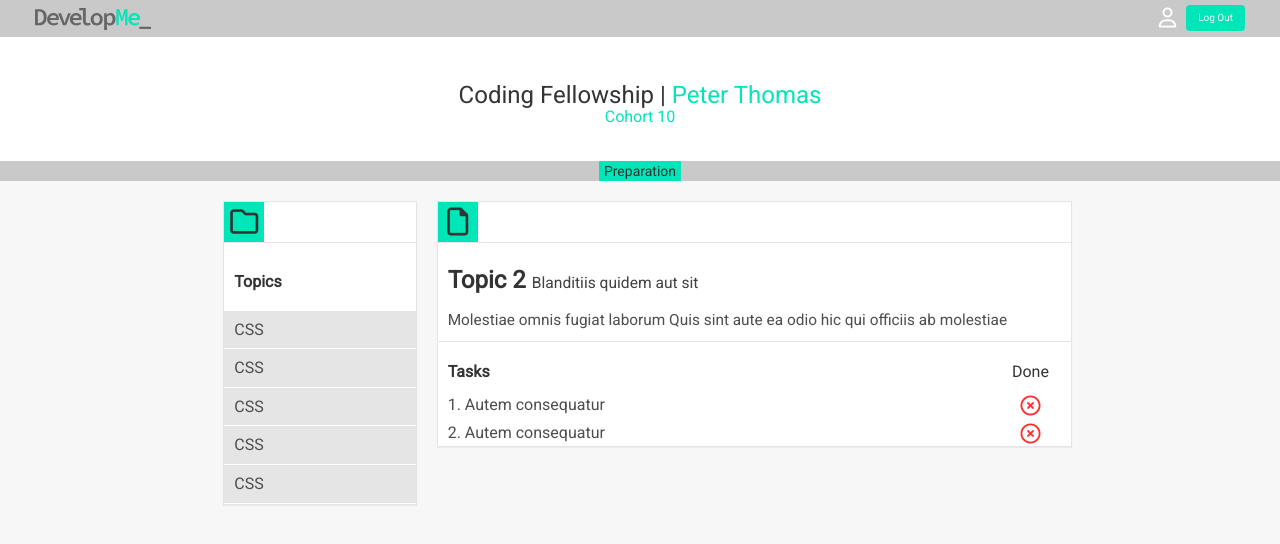
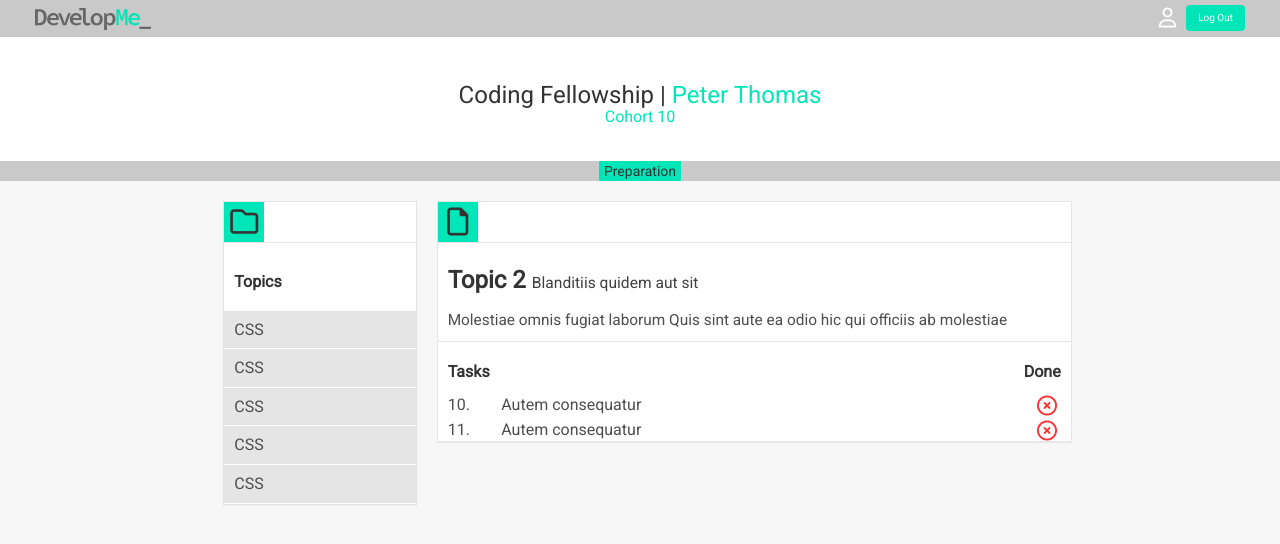
Before and after one commit to tombassrosenfeld/developme-prep-app, a React (Create React App) app: page /topics/1 in a window 1280 px wide. Shown: the top 544 px of the page. Built offline with nearby package versions, Linux system fonts and the light colour scheme.

Commit message:
styling of tasklist

```diff
--- a/src/components/TaskList.js
+++ b/src/components/TaskList.js
@@ -14,15 +14,16 @@ export default ({id, topics, userProgress, onClickUserProgress}) => (
 				</div>
 			</div>
 	  		{ topics.getIn([id, 'tasks']).map( ({task}, i) => (
-				<div className="row" key={i}>
-					<div className="col-xs-10">
-			  			<div className="task">
-				  			<Link to={ '/tasks/' + id + '/' + i }>
-				  				<h2 className="task-title">{ i + 1 }. { task }</h2>
-				  			</Link>
-				  		</div>
-					</div>
-					<div className="col-xs-2">
+				<div className="row task" key={i}>
+			  		<Link to={ '/tasks/' + id + '/' + i }>
+						<div className="col-xs-1">
+				  			<h2 className="task-number">{ i + 10 }.</h2>
+						</div>
+						<div className="col-xs-10">
+				  			<h2 className="task-title">{ task }</h2>
+						</div>
+		  			</Link>
+					<div className="col-xs-1">
 			  			<Completed
 			  				completed={ userProgress.includes( topics.getIn([id, 'short_title']) + '.' + i) }
 			  				onClick={ () => onClickUserProgress(topics.getIn([id, 'short_title']) + '.' + i) }
--- a/src/css/modules/taskList.scss
+++ b/src/css/modules/taskList.scss
@@ -1,25 +1,38 @@
 .taskList {
 	margin-top: 0px;
 	border-top: 1px solid $white;
-	h2 {
-		padding: 0 10px;
-	}
+	padding: 0 10px;
 }
 .taskList-title {
 	font-weight: bold;
 }
 .taskList-title-done {
-	text-align: center;
+	font-weight: bold;
+	text-align: right;
 }
-.task-title {
-	color: $darkGrey;
-	margin: 5px 0;
+.task {
+	h2 {
+		margin: 5px 0 0 0;
+		color: $darkGrey;
+	}
+	.task-title {
+		padding-left: 0;
+	}
+}
+.task:hover {
+	.task-number {
+		color: $homeGreen;
+	}
+	.task-title {
+		background-color: $homeGreen;
+		font-weight: bolder;
+	}
 }
 .marker {
 	margin-top: 5px;
 	display: flex;
-	justify-content: center;
-	align-items: center;
+	justify-content: left;
+	// align-items: center;
 	cursor: pointer;
 	.fa {
 		font-size: 20px;
--- a/src/css/output.css
+++ b/src/css/output.css
@@ -165,25 +165,32 @@ p {
 
 .taskList {
   margin-top: 0px;
-  border-top: 1px solid #FFF; }
-  .taskList h2 {
-    padding: 0 10px; }
+  border-top: 1px solid #FFF;
+  padding: 0 10px; }
 
 .taskList-title {
   font-weight: bold; }
 
 .taskList-title-done {
-  text-align: center; }
+  font-weight: bold;
+  text-align: right; }
 
-.task-title {
-  color: #4d4d4d;
-  margin: 5px 0; }
+.task h2 {
+  margin: 5px 0 0 0;
+  color: #4d4d4d; }
+.task .task-title {
+  padding-left: 0; }
+
+.task:hover .task-number {
+  color: #00e6b8; }
+.task:hover .task-title {
+  background-color: #00e6b8;
+  font-weight: bolder; }
 
 .marker {
   margin-top: 5px;
   display: flex;
-  justify-content: center;
-  align-items: center;
+  justify-content: left;
   cursor: pointer; }
   .marker .fa {
     font-size: 20px; }
```
Also changed, not shown: 2 other files (tests, documents, lock files or other folders).
